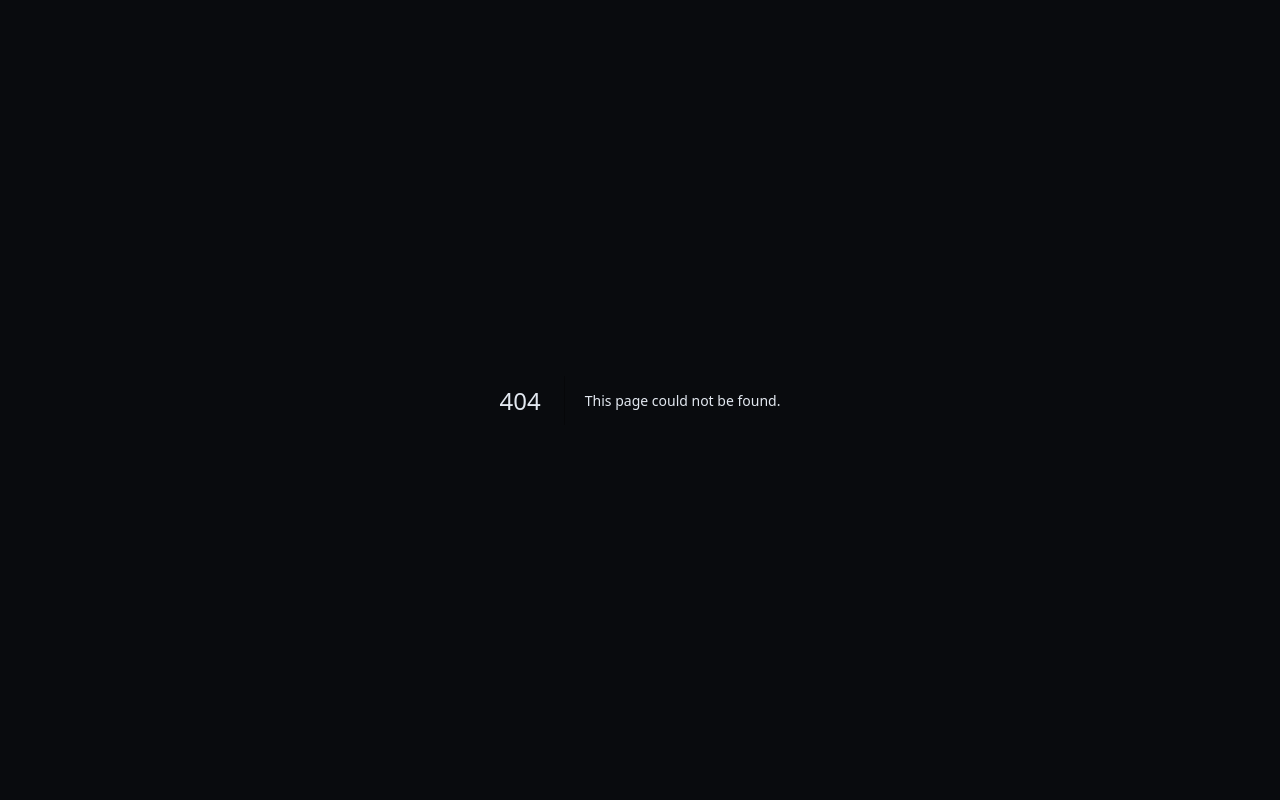
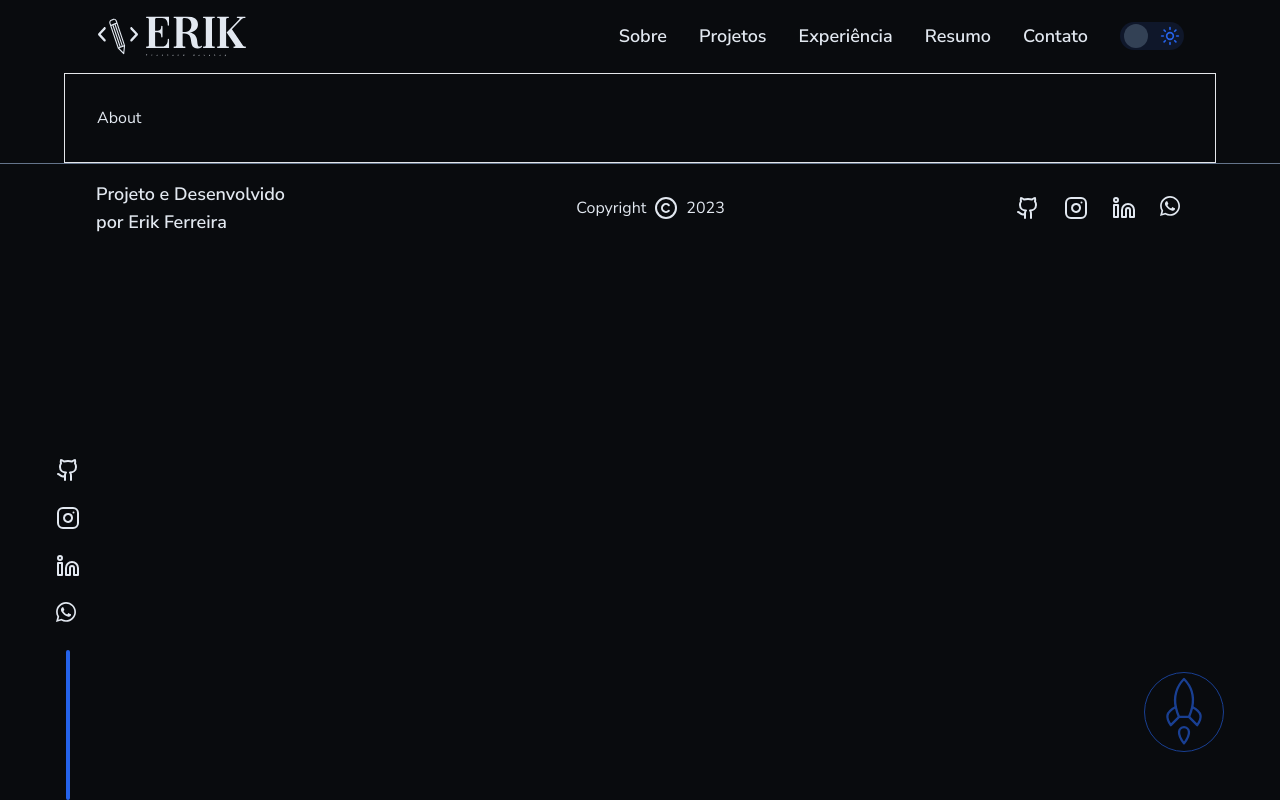
Before and after one commit to erik-ferreira/portfolio, a Next.js app: page /about in a window 1280 px wide. Before the commit this address had no page. Built offline with nearby package versions, Linux system fonts and the light colour scheme.

Commit message:
create page About; add Footer, Header, SocialIcons and ButtonGoToTop in layout.tsx

```diff
--- /dev/null
+++ b/src/app/about/page.tsx
@@ -0,0 +1,7 @@
+export default function About() {
+  return (
+    <main className="relative max-w-content w-content mx-auto p-8 flex flex-col gap-16 border">
+      <section>About</section>
+    </main>
+  )
+}
--- a/src/app/layout.tsx
+++ b/src/app/layout.tsx
@@ -1,5 +1,10 @@
 import type { Metadata } from "next"
 import { Nunito_Sans, Orbitron, Permanent_Marker } from "next/font/google"
+
+import { Header } from "@/components/page/Header"
+import { Footer } from "@/components/page/Footer"
+import { SocialIcons } from "@/components/SocialIcons"
+import { ButtonGoToTop } from "@/components/ButtonGoToTop"
 
 import "./globals.css"
 
@@ -34,7 +39,17 @@ export default function RootLayout({
       lang="pt-BR"
       className={`${nunitoSans.variable} ${orbitron.variable} ${permanentMarker.variable}`}
     >
-      <body className="bg-page text-slate-200">{children}</body>
+      <body className="bg-page text-slate-200 relative">
+        <SocialIcons variant="fixed" />
+
+        <ButtonGoToTop />
+
+        <Header />
+
+        {children}
+
+        <Footer />
+      </body>
     </html>
   )
 }
--- a/src/app/page.tsx
+++ b/src/app/page.tsx
@@ -1,25 +1,14 @@
-import { Header } from "@/components/page/Header"
 import { Resume } from "@/components/page/Resume"
 import { Skills } from "@/components/page/Skills"
-import { Footer } from "@/components/page/Footer"
 import { Hobbies } from "@/components/page/Hobbies"
 import { Projects } from "@/components/page/Projects"
 import { LetsTalk } from "@/components/page/LetsTalk"
 import { Experiences } from "@/components/page/Experiences"
 import { Certifications } from "@/components/page/Certifications"
 
-import { SocialIcons } from "@/components/SocialIcons"
-import { ButtonGoToTop } from "@/components/ButtonGoToTop"
-
 export default function Home() {
   return (
     <main className="relative max-w-content w-content mx-auto p-8 flex flex-col gap-16">
-      <SocialIcons variant="fixed" />
-
-      <ButtonGoToTop />
-
-      <Header />
-
       <Resume />
 
       <Skills />
@@ -33,8 +22,6 @@ export default function Home() {
       <Hobbies />
 
       <LetsTalk />
-
-      <Footer />
     </main>
   )
 }
--- a/src/components/page/Footer.tsx
+++ b/src/components/page/Footer.tsx
@@ -10,12 +10,10 @@ interface FooterProps extends ComponentProps<"footer"> {}
 export function Footer({ className, ...rest }: FooterProps) {
   return (
     <footer
-      className={twMerge(
-        "border-t border-slate-500 flex items-center justify-between py-4",
-        className
-      )}
+      className={twMerge(" border-t border-slate-500", className)}
       {...rest}
     >
+      <div className="max-w-content w-content mx-auto flex items-center justify-between py-4 px-8">
         <span className="text-lg font-semibold">
           Projeto e Desenvolvido
           <br /> por Erik Ferreira
@@ -26,6 +24,7 @@ export function Footer({ className, ...rest }: FooterProps) {
         </span>
 
         <SocialIcons />
+      </div>
     </footer>
   )
 }
--- a/src/components/page/Header.tsx
+++ b/src/components/page/Header.tsx
@@ -13,7 +13,10 @@ interface HeaderProps extends ComponentProps<"header"> {}
 export function Header({ className, ...rest }: HeaderProps) {
   return (
     <header
-      className={twMerge("flex items-center justify-between py-4", className)}
+      className={twMerge(
+        "max-w-content w-content mx-auto px-8 flex items-center justify-between py-4",
+        className
+      )}
       {...rest}
     >
       <Image src={logo} alt="Erik Ferreira" width={150} height={40} />
```
Lines whose indentation alone changed are shown as unchanged.
